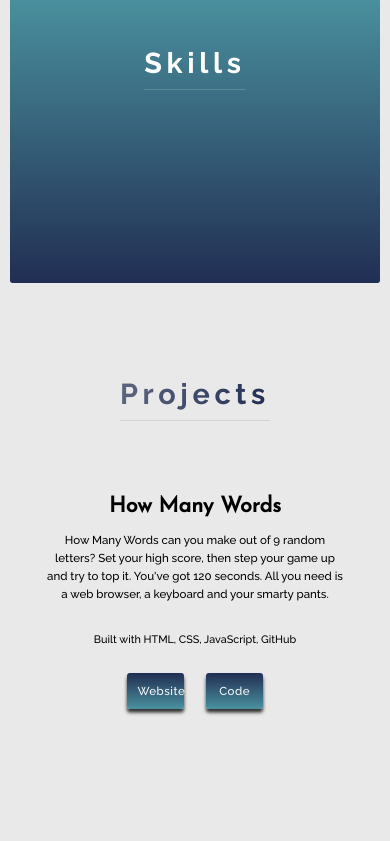
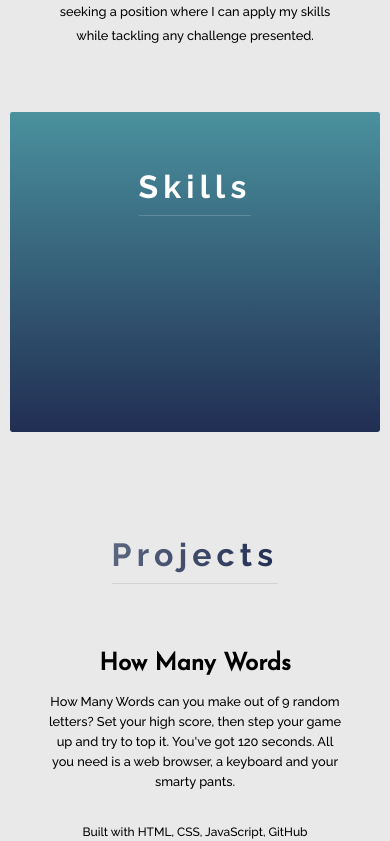
Before and after one commit to jdomo/jd-portfolio, a React (Create React App) app: page / in a window 390 px wide. Shown: the part 848-1689 px from the top of the page. Built offline with nearby package versions, Linux system fonts and the light colour scheme; some icons are missing.

Commit message:
tweak icon size, add utility class to remove project img div on respond-nav-shrink

```diff
--- a/src/components/Projects.js
+++ b/src/components/Projects.js
@@ -9,7 +9,7 @@ class Projects extends Component {
         </div>
         <div className="project">
           <div className="row">
-            <div className="col-1-of-2">
+            <div className="col-1-of-2 u-disappear">
               <div className="project__img-container">
                 <img src="img/how-many-words.png" alt="How Many Words" className="project__img"></img>
                 <div className="project__links">
@@ -67,7 +67,7 @@ class Projects extends Component {
                 <i className="devicon-github-plain project__icon"></i>
               </p>
             </div>
-            <div className="col-1-of-2">
+            <div className="col-1-of-2 u-disappear">
               <div className="project__img-container">
                 <img src="img/watch-your-tone.png" alt="Watch Your Tone" className="project__img"/>
                 <div className="project__links">
@@ -81,7 +81,7 @@ class Projects extends Component {
 
         <div className="project">
           <div className="row">
-            <div className="col-1-of-2">
+            <div className="col-1-of-2 u-disappear">
               <div className="project__img-container">
                 <img src="img/best-dish.png" alt="Best Dish" className="project__img"></img>
                 <div className="project__links">
--- a/src/css/style.css
+++ b/src/css/style.css
@@ -25,7 +25,7 @@ html {
       width: 100%; } }
   @media only screen and (max-width: 599px) {
     html {
-      font-size: 45%;
+      font-size: 50%;
       width: 100%; } }
 
 body {
@@ -158,6 +158,10 @@ header {
   @media only screen and (max-width: 960px) {
     .u-unskew {
       transform: none; } }
+
+@media only screen and (max-width: 960px) {
+  .u-disappear {
+    display: none !important; } }
 
 .row {
   max-width: 114rem;
@@ -402,7 +406,8 @@ header {
   position: relative; }
   @media only screen and (max-width: 640px) {
     .section-projects {
-      height: 2rem; } }
+      height: 2rem;
+      padding-bottom: 0; } }
 
 .project {
   margin: auto;
@@ -495,7 +500,8 @@ header {
             margin-left: 3rem; } }
       @media only screen and (max-width: 599px) {
         .project__link--mobile {
-          width: 8rem;
+          width: 10rem;
+          text-align: center;
           letter-spacing: .5px; } }
   .project__img {
     width: 100%;
@@ -507,8 +513,5 @@ header {
     @media only screen and (max-width: 960px) {
       .project__img {
         display: none; } }
-  .project__icons {
-    font-size: 3rem; }
-    @media only screen and (max-width: 640px) {
-      .project__icons {
-        font-size: 1.5rem; } }
+  .project__icon {
+    font-size: 4.5rem; }
--- a/src/sass/base/_base.scss
+++ b/src/sass/base/_base.scss
@@ -17,7 +17,7 @@ html {
   }
 
   @include respond($respond-phone) {
-    font-size: 45%;
+    font-size: 50%;
     width: 100%;
   }
 }
--- a/src/sass/base/_util.scss
+++ b/src/sass/base/_util.scss
@@ -33,3 +33,9 @@
     transform: none;
   }
 }
+
+.u-disappear {
+  @include respond($respond-nav-shrink) {
+    display: none !important;
+  }
+}
--- a/src/sass/pages/_home.scss
+++ b/src/sass/pages/_home.scss
@@ -1,6 +1,4 @@
 .section-about {
-  //media queries at 1060px
-
   height: 70rem;
   margin-top: -27rem;
   background-image: linear-gradient(to bottom, $color-grey-light 98%, transparent);
@@ -40,6 +38,7 @@
     width: 100%;
     transform: translateY(-5rem);
     z-index: 100;
+
   }
 
   &__text {
@@ -101,7 +100,6 @@
 }
 
 .section-projects {
-  //media queries at 1200px
 
   height: 140rem;
   background-image: linear-gradient(to bottom, transparent, $color-grey-light 2%);
@@ -111,6 +109,7 @@
 
   @include respond($respond-nav-collapse) {
     height: 2rem;
+    padding-bottom: 0;
   }
 }
 
@@ -220,7 +219,6 @@
       @include respond($respond-nav-shrink) {
         opacity: 1;
         display: inline-block;
-        // text-align: center;
         width: 10rem;
         text-decoration: none;
         letter-spacing: 1px;
@@ -236,7 +234,8 @@
       }
 
       @include respond($respond-phone) {
-        width: 8rem;
+        width: 10rem;
+        text-align: center;
         letter-spacing: .5px;
       }
     }
@@ -255,11 +254,7 @@
     }
   }
 
-  &__icons {
-    font-size: 3rem;
-
-    @include respond($respond-nav-collapse) {
-      font-size: 1.5rem;
-    }
+  &__icon {
+    font-size: 4.5rem;
   }
 }
```
